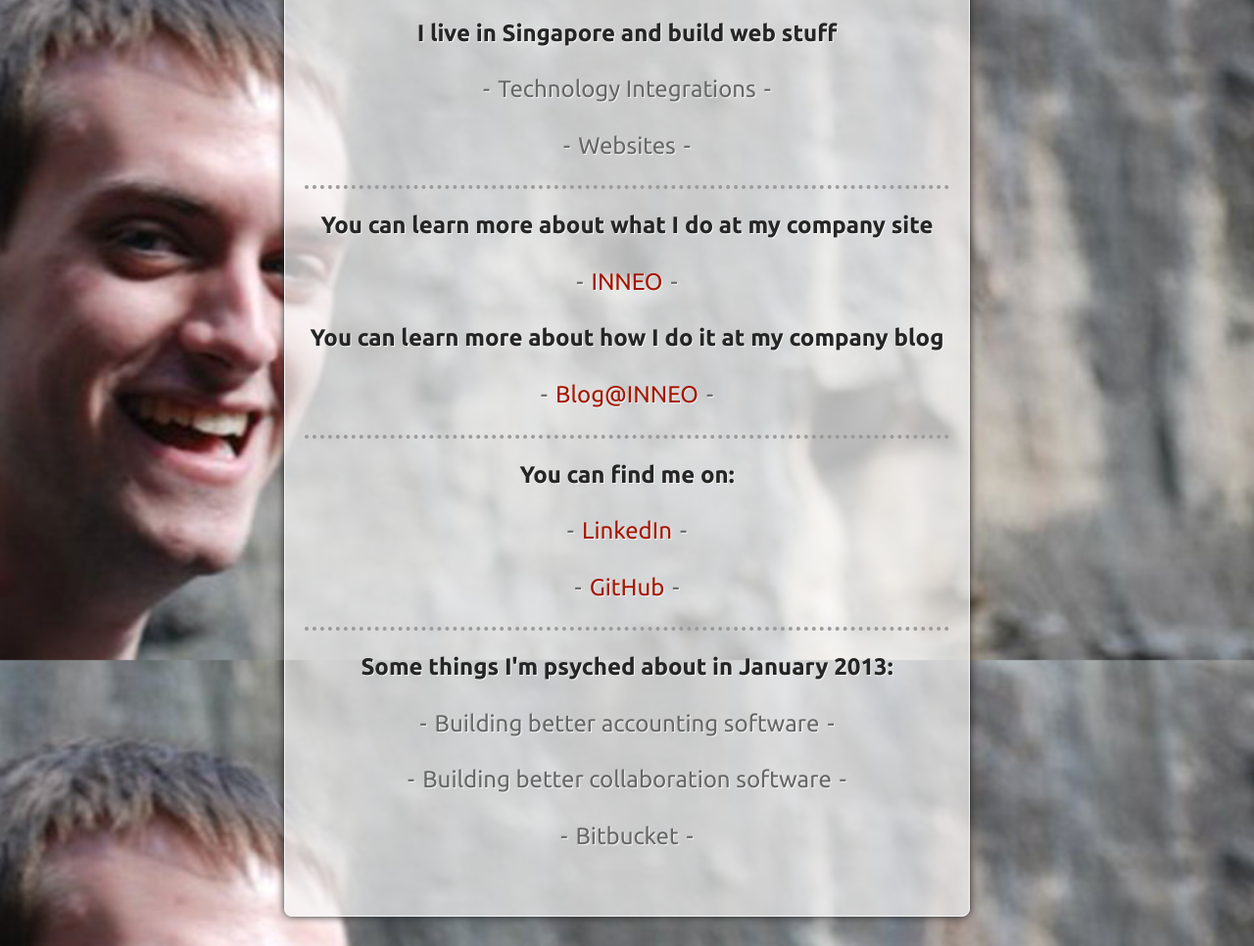
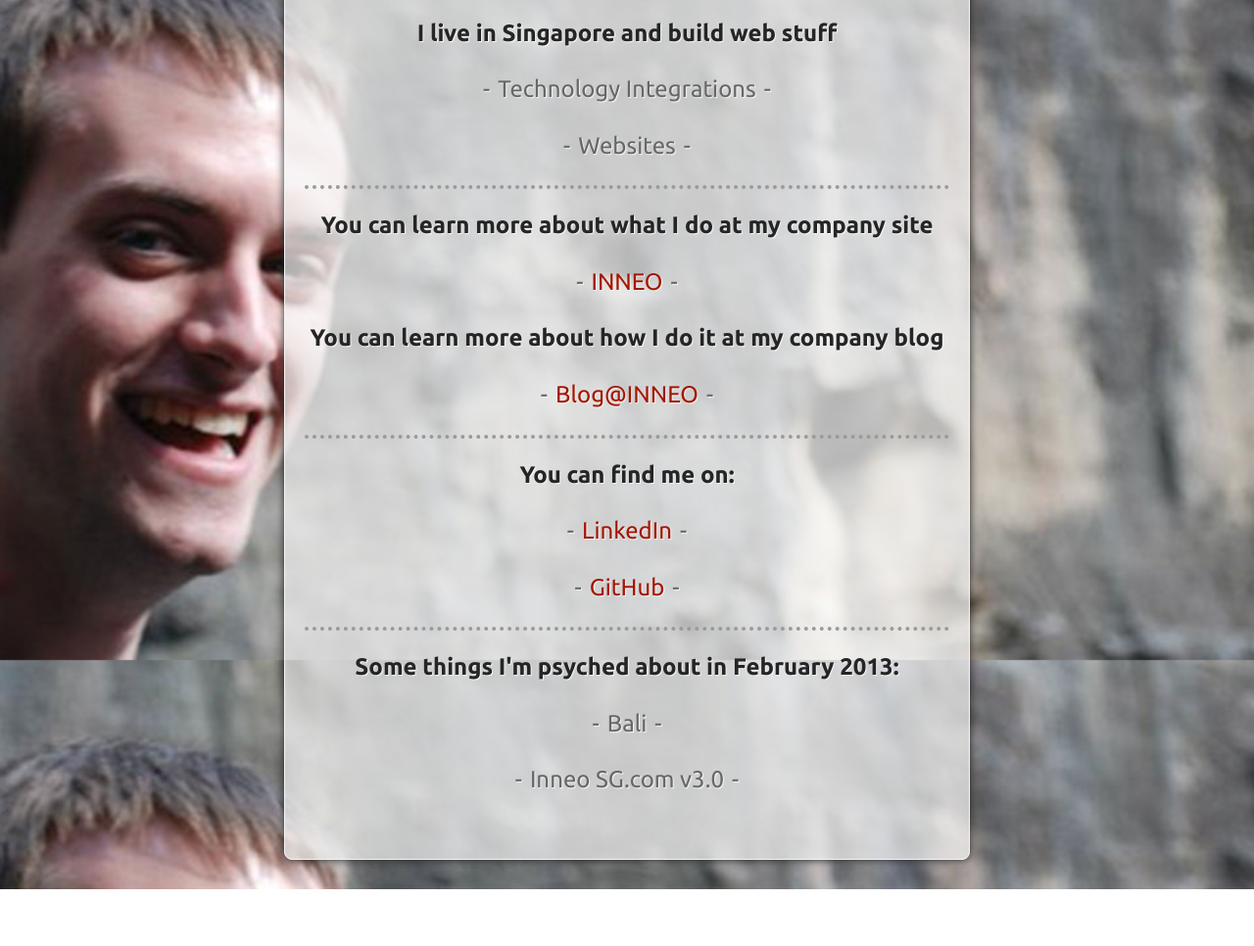
Before and after one commit to cdukes/cdukes.github.com, a plain HTML site: page index.html in a window 1280 px wide. Shown: the part 126-1092 px from the top of the page at 98% size. After the commit the page ends 1034 px from the top, so only its background shows below. Drawn offline with Linux system fonts and the light colour scheme.

Commit message:
g+ profile, february

```diff
--- a/index.html
+++ b/index.html
@@ -5,8 +5,9 @@
         <meta http-equiv="X-UA-Compatible" content="IE=edge,chrome=1">
         <title>Cooper Dukes</title>
         <meta name="description" content="Who I am, what I do, and where to learn more.">
-        <meta name="viewport" content="width=device-width">
+		<meta name="viewport" content="width=device-width">
         <meta name="google-site-verification" content="zLxTndwAmIrIBfYaYR3TTTqwfMTpJX4osQK5GGyttk4" />
+		<link rel="author" href="https://plus.google.com/u/0/109261356845907237822" />
 
         <link rel="stylesheet" href="css/style.css">
     </head>
@@ -39,10 +40,9 @@
 			</section>
 
 			<section>
-				<h2>Some things I'm psyched about in January 2013:</h2>
-				<h3>Building better accounting software</h3>
-				<h3>Building better collaboration software</h3>
-				<h3>Bitbucket</h3>
+				<h2>Some things I'm psyched about in February 2013:</h2>
+				<h3>Bali</h3>
+				<h3>Inneo SG.com v3.0</h3>
 			</section>
 
     	</div>
```
